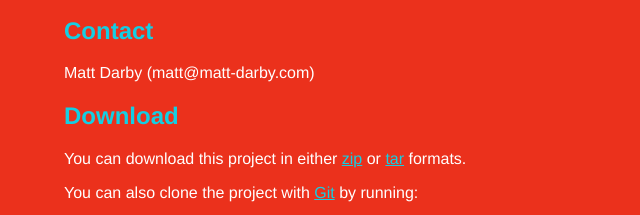
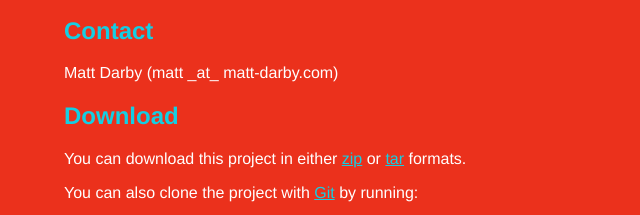
Before and after one commit to mdarby/restful_acl, a plain HTML site: page index.html in a window 1280 px wide. Shown: the part 302-517 px from the top of the page, 226-866 px from the left. Drawn offline with Linux system fonts and the light colour scheme.

Commit message:
Removed address link

```diff
--- a/index.html
+++ b/index.html
@@ -57,7 +57,7 @@
 <br/>
 <br/>      </p>
 <h2>Contact</h2>
-<p>Matt Darby (matt@matt-darby.com)
+<p>Matt Darby (matt _at_ matt-darby.com)
 <br/>      </p>
 
 
```
